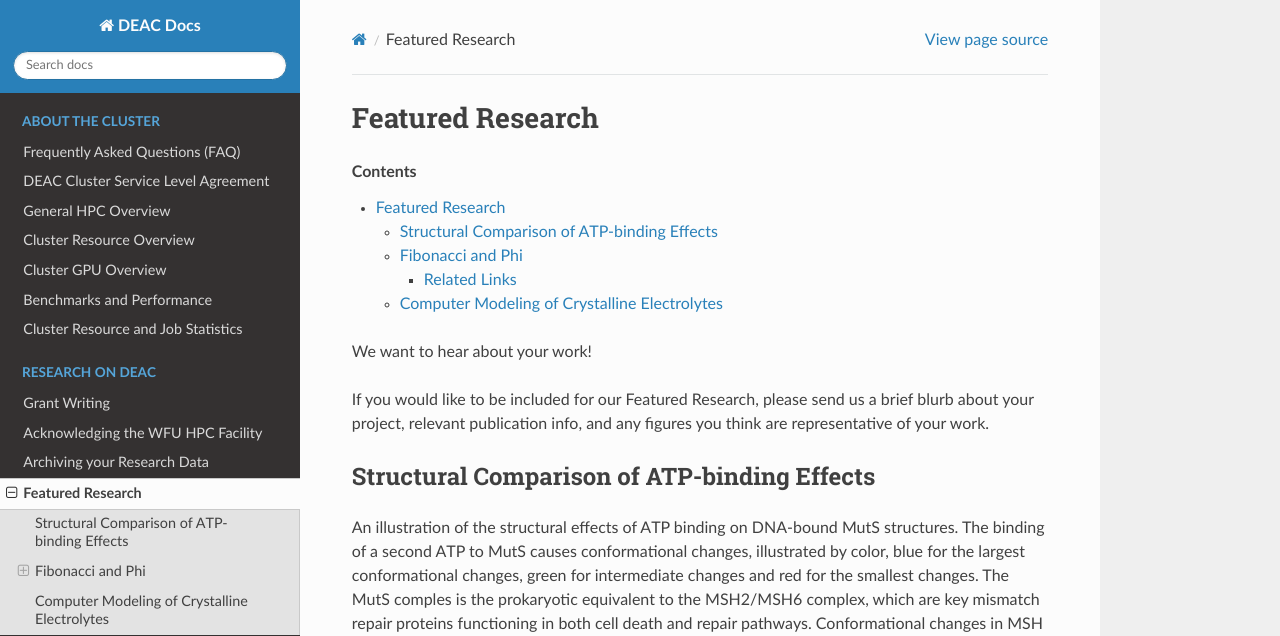
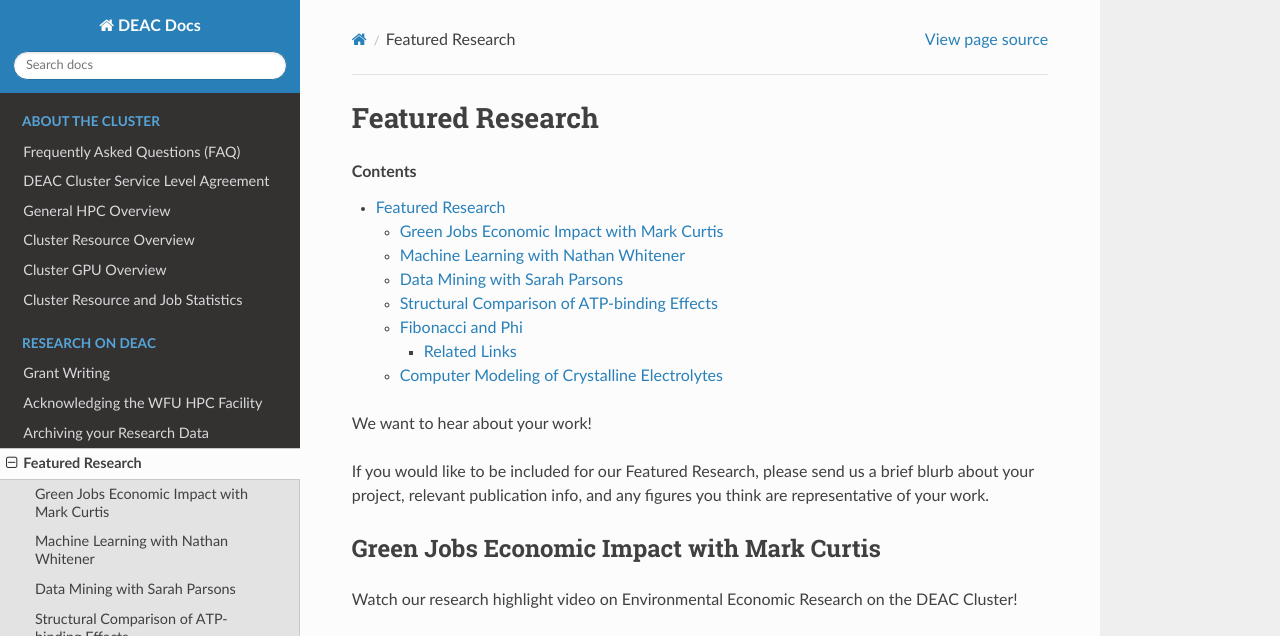
Before and after one commit to WFU-HPC/deac-docs, a Sphinx documentation site: the page built from source/research-featured_research.rst, in a window 1280 px wide and 1400 px high. Shown: the top 636 px of the window. Built offline with Sphinx 7.4.7 and the Read the Docs theme 2.0.0, drawn with Linux system fonts in a browser that asks for light colours; some of the changed text lies outside the part shown; grey boxes are pictures that could not be loaded.

Commit message:
Updating wiki

```diff
--- a/source/cluster-stats.rst
+++ b/source/cluster-stats.rst
@@ -11,6 +11,9 @@
 .. #############################################################################
 .. #############################################################################
 .. #############################################################################
+
+
+* Newer Statistics Coming Soon!
 
 .. sec.stats.2021:
 
--- a/source/index.rst
+++ b/source/index.rst
@@ -138,8 +138,8 @@
    cluster-general_overview
    cluster-hardware
    cluster-gpu
-   cluster-performance
    cluster-stats
+..   cluster-performance
 
 
 .. toctree::
@@ -168,7 +168,7 @@
 
    beginner-linux_commands
    beginner-videos
-i..   reference-slurm_torque
+..   reference-slurm_torque
 ..   reference-repcom_meetings
 
 
--- a/source/research-featured_research.rst
+++ b/source/research-featured_research.rst
@@ -23,6 +23,56 @@
 .. #############################################################################
 .. #############################################################################
 .. #############################################################################
+
+.. _sec.featured_research.environmental_econ:
+
+Green Jobs Economic Impact with Mark Curtis
+===========================================
+
+Watch our research highlight video on Environmental Economic Research on the DEAC Cluster!
+
+.. raw:: html
+
+    <div style="text-align: center; margin-bottom: 2em;">
+    <iframe width="100%" height="480" src="https://www.youtube.com/embed/5t4ykT7kht8?si=fHIpbmX0vnMA6_N9" frameborder="0" allow="autoplay; encrypted-media" allowfullscreen></iframe>
+    </div>
+
+
+.. _sec.featured_research.undergrad_ml:
+
+Machine Learning with Nathan Whitener
+=====================================
+
+Watch our research highlight video on Undergraduate Research with Machine Learning on the DEAC Cluster!
+
+.. raw:: html
+
+    <div style="text-align: center; margin-bottom: 2em;">
+    <iframe width="100%" height="480" src="https://www.youtube.com/embed/UScbXSHJJQw?si=U2pnB-A5u9rcp8Ry" frameborder="0" allow="autoplay; encrypted-media" allowfullscreen></iframe>
+    </div>
+
+
+.. _sec.featured_research.data_mining:
+
+Data Mining with Sarah Parsons
+==============================
+
+Watch our research highlight video on Data Mining on the DEAC Cluster!
+
+.. raw:: html
+
+    <div style="text-align: center; margin-bottom: 2em;">
+    <iframe width="100%" height="480" src="https://www.youtube.com/embed/kObCkN4sckc?si=J5T0yvfzm5MXzMVd" frameborder="0" allow="autoplay; encrypted-media" allowfullscreen></iframe>
+    </div>
+
+
+
+.. #############################################################################
+.. #############################################################################
+.. #############################################################################
+.. #############################################################################
+
+
 
 .. _sec.featured_research.salsbury:
 
--- a/source/software-licensing.rst
+++ b/source/software-licensing.rst
@@ -5,7 +5,7 @@
 =================
 
 .. contents::
-   :depth: 3
+   :depth: 4
 ..
 
 
```
Also changed, not shown: source/beginner-videos.rst (+0 -30 lines).
